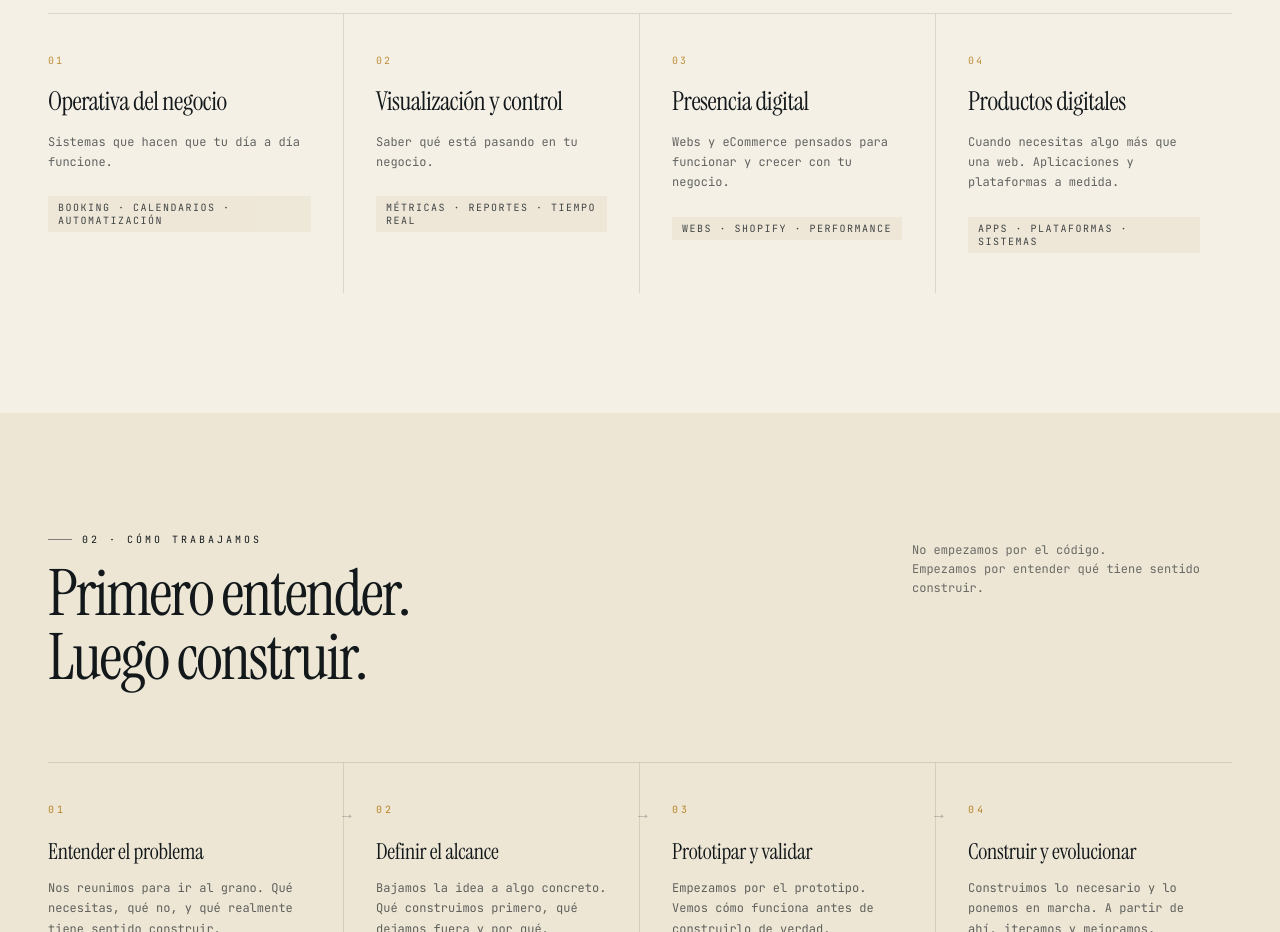
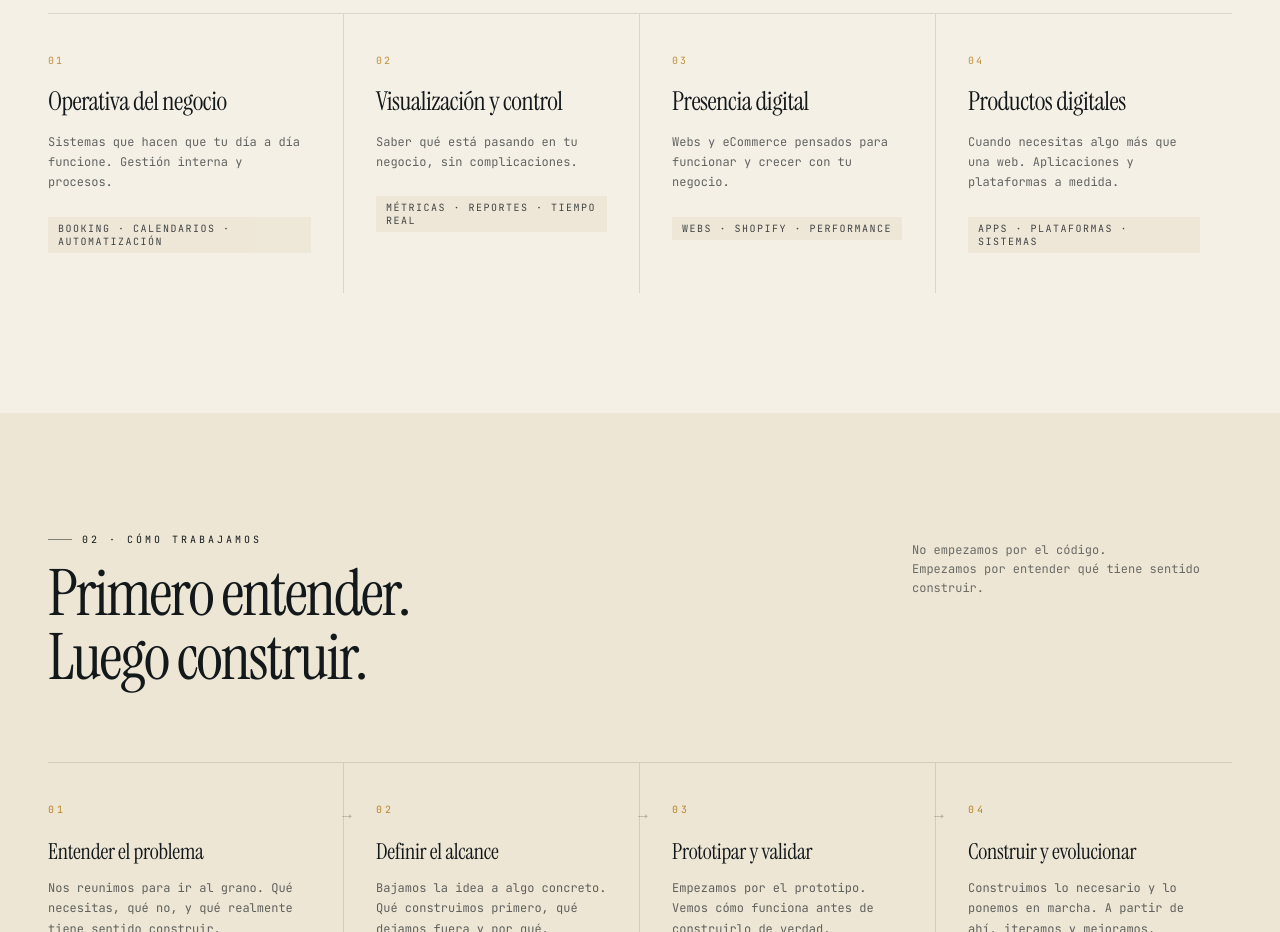
Before and after one commit to honestechfactory/landing-htf, a Next.js app: page / in a window 1280 px wide. Shown: the part 1200-2132 px from the top of the page. Built offline with nearby package versions, Linux system fonts and the light colour scheme.

Commit message:
fix: enhance service descriptions for clarity and detail

```diff
--- a/src/components/Servicios.tsx
+++ b/src/components/Servicios.tsx
@@ -4,13 +4,13 @@ const services = [
   {
     num: '01',
     name: 'Operativa del negocio',
-    desc: 'Sistemas que hacen que tu día a día funcione.',
+    desc: 'Sistemas que hacen que tu día a día funcione. Gestión interna y procesos.',
     tag: 'booking · calendarios · automatización',
   },
   {
     num: '02',
     name: 'Visualización y control',
-    desc: 'Saber qué está pasando en tu negocio.',
+    desc: 'Saber qué está pasando en tu negocio, sin complicaciones.',
     tag: 'métricas · reportes · tiempo real',
   },
   {
```
